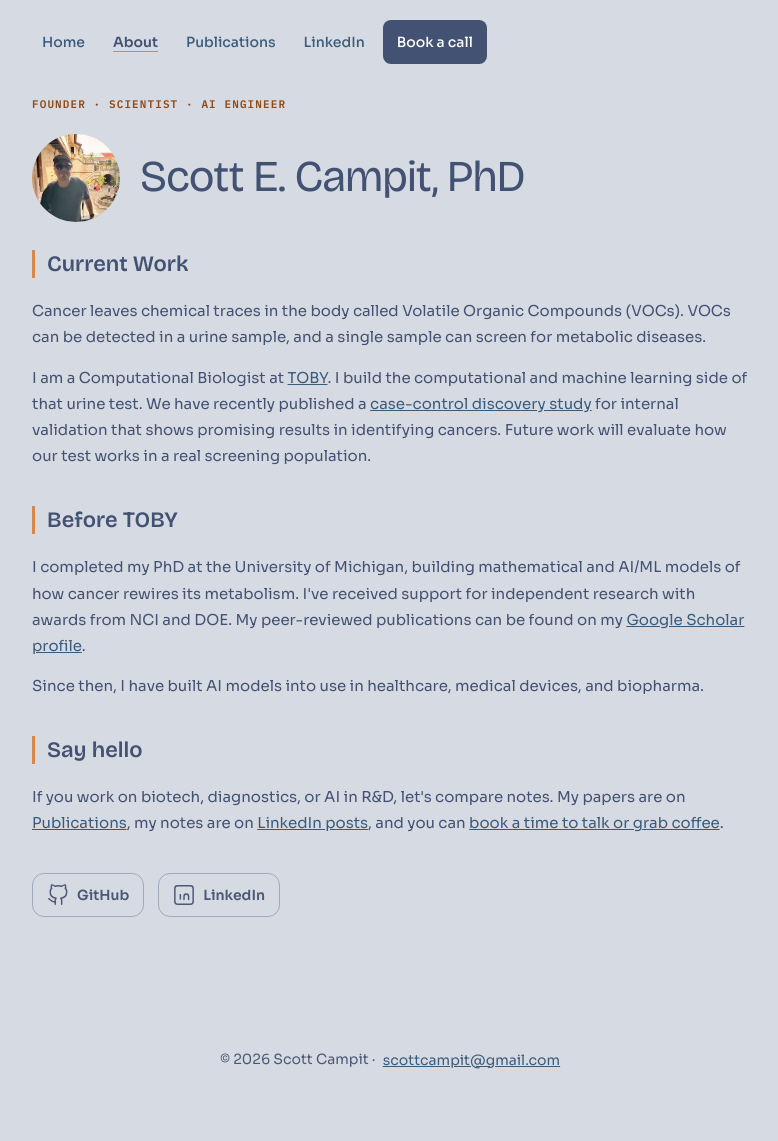
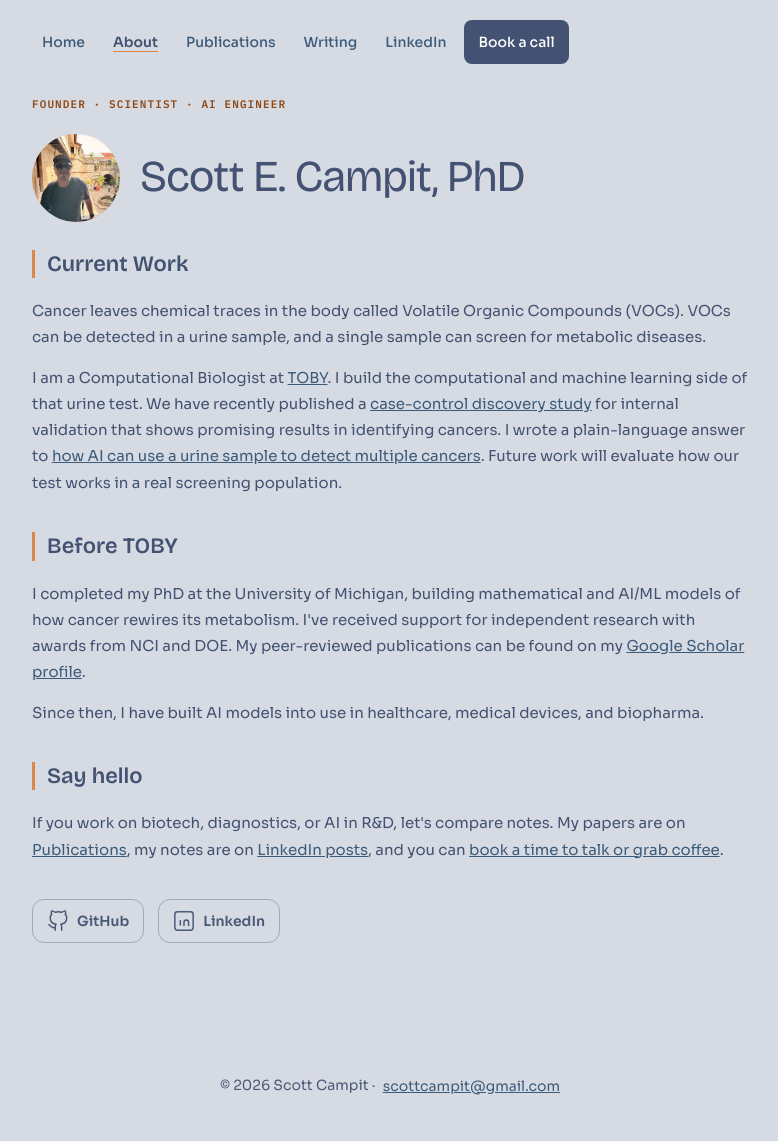
Before and after one commit to ScottCampit/ScottCampit.github.io, a Jekyll site: the page built from about/index.html, in a window 1280 px wide. Shown: the whole page, without its empty margins (248-1026 px from the left). Built offline with Jekyll 4.4.1, drawn with Linux system fonts in a browser that asks for light colours; before the commit the page ends 1115 px from its top, so only the background shows below that.

Commit message:
feat(seo): first how-what-why answer page
Add a plain-language post on the 2026 urine volatomic multi-cancer
study, restore Writing in nav and sitemap, and link it from About
and Publications on publish day.

Co-authored-by: Scott Campit <scottcampit@gmail.com>

```diff
--- a/_includes/nav.html
+++ b/_includes/nav.html
@@ -3,6 +3,7 @@
     <li><a href="{{ '/' | relative_url }}"{% if page.url == "/" %} aria-current="page"{% endif %}>Home</a></li>
     <li><a href="{{ '/about/' | relative_url }}"{% if page.url == "/about/" %} aria-current="page"{% endif %}>About</a></li>
     <li><a href="{{ '/publications/' | relative_url }}"{% if page.url == "/publications/" %} aria-current="page"{% endif %}>Publications</a></li>
+    <li><a href="{{ '/writing/' | relative_url }}"{% if page.url contains "/writing/" %} aria-current="page"{% endif %}>Writing</a></li>
     <li><a href="https://www.linkedin.com/in/scottcampit/" target="_blank" rel="noopener">LinkedIn</a></li>
     <li><a class="btn-primary" href="https://calendar.app.google/9tfZvkxyzZLi2U9D7" target="_blank" rel="noopener" data-link-location="nav">Book a call</a></li>
   </ul>
--- a/about/index.html
+++ b/about/index.html
@@ -14,7 +14,7 @@ permalink: /about/
     <h2 class="cta-heading">Current Work</h2>
     <div class="bio">
       <p>Cancer leaves chemical traces in the body called Volatile Organic Compounds (VOCs). VOCs can be detected in a urine sample, and a single sample can screen for metabolic diseases.</p>
-      <p>I am a Computational Biologist at <a href="https://www.toby.health/">TOBY</a>. I build the computational and machine learning side of that urine test. We have recently published a <a href="https://doi.org/10.1002/cnr2.70735" target="_blank" rel="noopener">case-control discovery study</a> for internal validation that shows promising results in identifying cancers. Future work will evaluate how our test works in a real screening population.</p>
+      <p>I am a Computational Biologist at <a href="https://www.toby.health/">TOBY</a>. I build the computational and machine learning side of that urine test. We have recently published a <a href="https://doi.org/10.1002/cnr2.70735" target="_blank" rel="noopener">case-control discovery study</a> for internal validation that shows promising results in identifying cancers. I wrote a plain-language answer to <a href="{{ '/writing/2026/11/26/how-ai-urine-volatomic-assay-detects-multiple-cancers/' | relative_url }}">how AI can use a urine sample to detect multiple cancers</a>. Future work will evaluate how our test works in a real screening population.</p>
     </div>
     <h2 class="cta-heading">Before TOBY</h2>
     <div class="bio">
--- a/publications/index.html
+++ b/publications/index.html
@@ -30,6 +30,7 @@ permalink: /publications/
   <div class="hero-header">
     <h1>Publications</h1>
   </div>
+  <p class="cta-text">For a plain-language walkthrough of the 2026 urine volatomic multi-cancer paper, see <a href="{{ '/writing/2026/11/26/how-ai-urine-volatomic-assay-detects-multiple-cancers/' | relative_url }}">How can AI use a urine sample to detect multiple cancers?</a></p>
   <ul class="record-list">
     {% assign pubs = site.data.publications | sort: "date" | reverse %}
     {% for pub in pubs %}
```
Also changed, not shown: _posts/2026-11-26-how-ai-urine-volatomic-assay-detects-multiple-cancers.md (added, +35 -0 lines), writing/index.html (+1 -6 lines).
